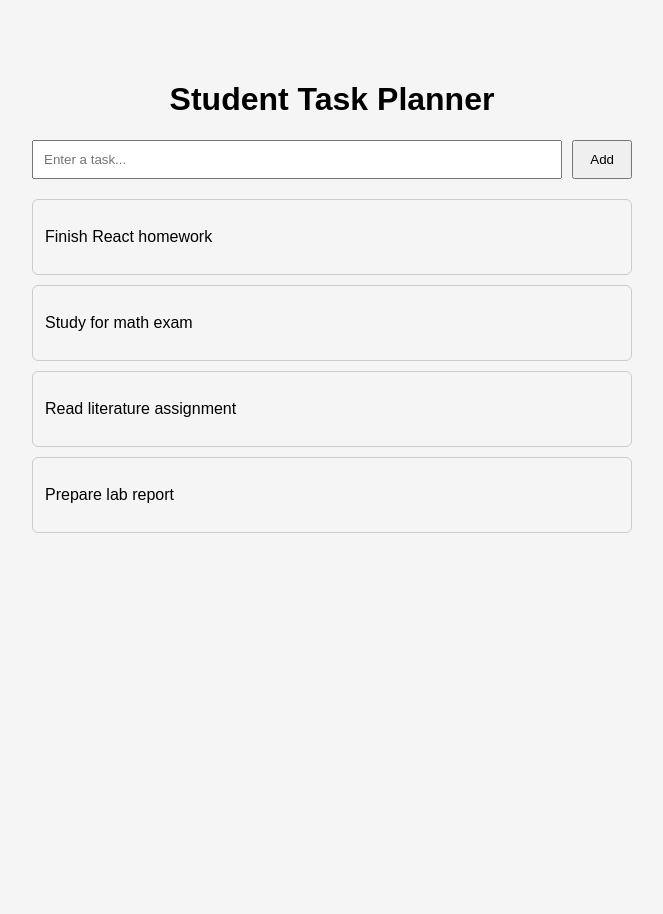
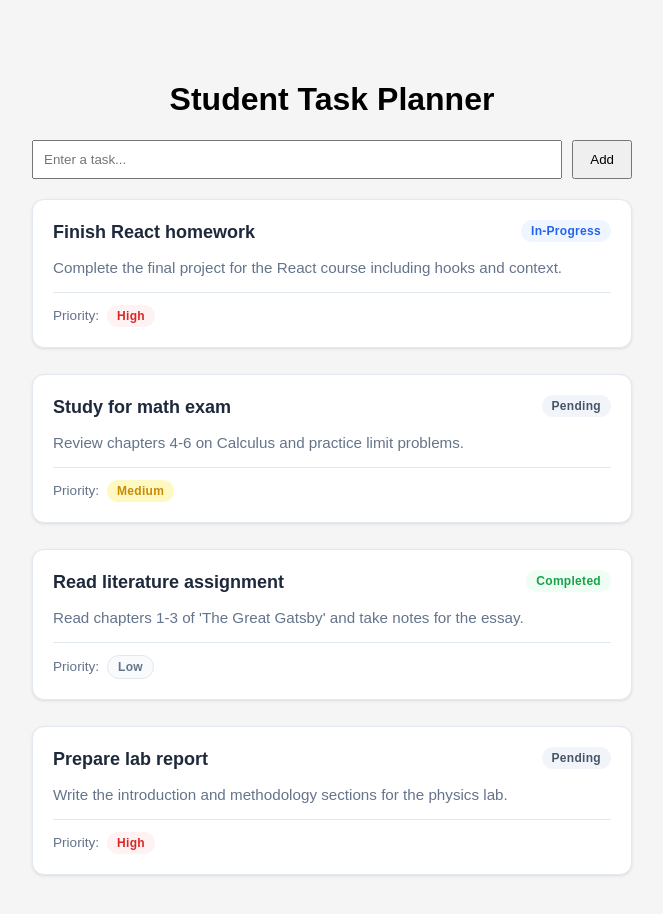
Before and after one commit to SELab-AN/EXP1, a React (Vite) app in the folder student-task-planner/: page / in a window 1280 px wide. Shown: the top 914 px of the page, without its empty margins (308-971 px from the left). Before the commit the page ends 800 px from the top, so only its background shows below. Built offline with nearby package versions, Linux system fonts and the light colour scheme.

Commit message:
feat: add task card component

```diff
--- /dev/null
+++ b/student-task-planner/src/components/TaskCard.css
@@ -0,0 +1,110 @@
+.task-card {
+  background: var(--surface, #ffffff);
+  border: 1px solid var(--border, #e2e8f0);
+  padding: 20px;
+  border-radius: var(--radius, 12px);
+  box-shadow: 0 1px 3px 0 rgb(0 0 0 / 0.1);
+  display: flex;
+  flex-direction: column;
+  gap: 12px;
+  transition: transform 0.2s ease, box-shadow 0.2s ease;
+  margin-bottom: 16px;
+}
+
+.task-card:hover {
+  transform: translateY(-2px);
+  box-shadow: 0 4px 6px -1px rgb(0 0 0 / 0.1), 0 2px 4px -2px rgb(0 0 0 / 0.1);
+}
+
+.task-card-header {
+  display: flex;
+  justify-content: space-between;
+  align-items: flex-start;
+  gap: 12px;
+}
+
+.task-card-title {
+  margin: 0;
+  font-size: 1.125rem;
+  font-weight: 600;
+  color: var(--text-main, #1e293b);
+  line-height: 1.4;
+}
+
+.task-card-description {
+  margin: 0;
+  font-size: 0.95rem;
+  color: var(--text-muted, #64748b);
+  line-height: 1.5;
+}
+
+.task-card-footer {
+  display: flex;
+  justify-content: space-between;
+  align-items: center;
+  margin-top: auto;
+  padding-top: 12px;
+  border-top: 1px solid var(--border, #e2e8f0);
+}
+
+.task-priority-wrapper {
+  display: flex;
+  align-items: center;
+  gap: 8px;
+}
+
+.task-priority-label {
+  font-size: 0.85rem;
+  font-weight: 500;
+  color: var(--text-muted, #64748b);
+}
+
+/* Badges */
+.task-badge {
+  display: inline-flex;
+  align-items: center;
+  padding: 4px 10px;
+  border-radius: 9999px;
+  font-size: 0.75rem;
+  font-weight: 600;
+  text-transform: capitalize;
+  letter-spacing: 0.025em;
+  white-space: nowrap;
+}
+
+/* Status variants */
+.status-todo,
+.status-to-do,
+.status-pending {
+  background-color: #f1f5f9;
+  color: #475569;
+}
+
+.status-in-progress,
+.status-doing {
+  background-color: #eff6ff;
+  color: #2563eb;
+}
+
+.status-done,
+.status-completed {
+  background-color: #f0fdf4;
+  color: #16a34a;
+}
+
+/* Priority variants */
+.priority-low {
+  background-color: #f8fafc;
+  color: #64748b;
+  border: 1px solid #e2e8f0;
+}
+
+.priority-medium {
+  background-color: #fef9c3;
+  color: #ca8a04;
+}
+
+.priority-high {
+  background-color: #fef2f2;
+  color: #dc2626;
+}
--- /dev/null
+++ b/student-task-planner/src/components/TaskCard.jsx
@@ -0,0 +1,34 @@
+import React from 'react';
+import './TaskCard.css';
+
+function TaskCard({ task }) {
+  if (!task) return null;
+
+  const { title, description, status, priority } = task;
+
+  return (
+    <div className="task-card">
+      <div className="task-card-header">
+        <h3 className="task-card-title">{title}</h3>
+        <span className={`task-badge status-${status?.toLowerCase().replace(/\s+/g, '-')}`}>
+          {status}
+        </span>
+      </div>
+
+      {description && (
+        <p className="task-card-description">{description}</p>
+      )}
+
+      <div className="task-card-footer">
+        <div className="task-priority-wrapper">
+          <span className="task-priority-label">Priority:</span>
+          <span className={`task-badge priority-${priority?.toLowerCase()}`}>
+            {priority}
+          </span>
+        </div>
+      </div>
+    </div>
+  );
+}
+
+export default TaskCard;
--- a/student-task-planner/src/components/TaskList.jsx
+++ b/student-task-planner/src/components/TaskList.jsx
@@ -1,10 +1,11 @@
+import React from 'react';
+import TaskCard from './TaskCard';
+
 function TaskList({ tasks }) {
   return (
     <div className="task-list">
       {tasks.map((task) => (
-        <div key={task.id} className="task-item">
-          <p>{task.title}</p>
-        </div>
+        <TaskCard key={task.id} task={task} />
       ))}
     </div>
   );
```
